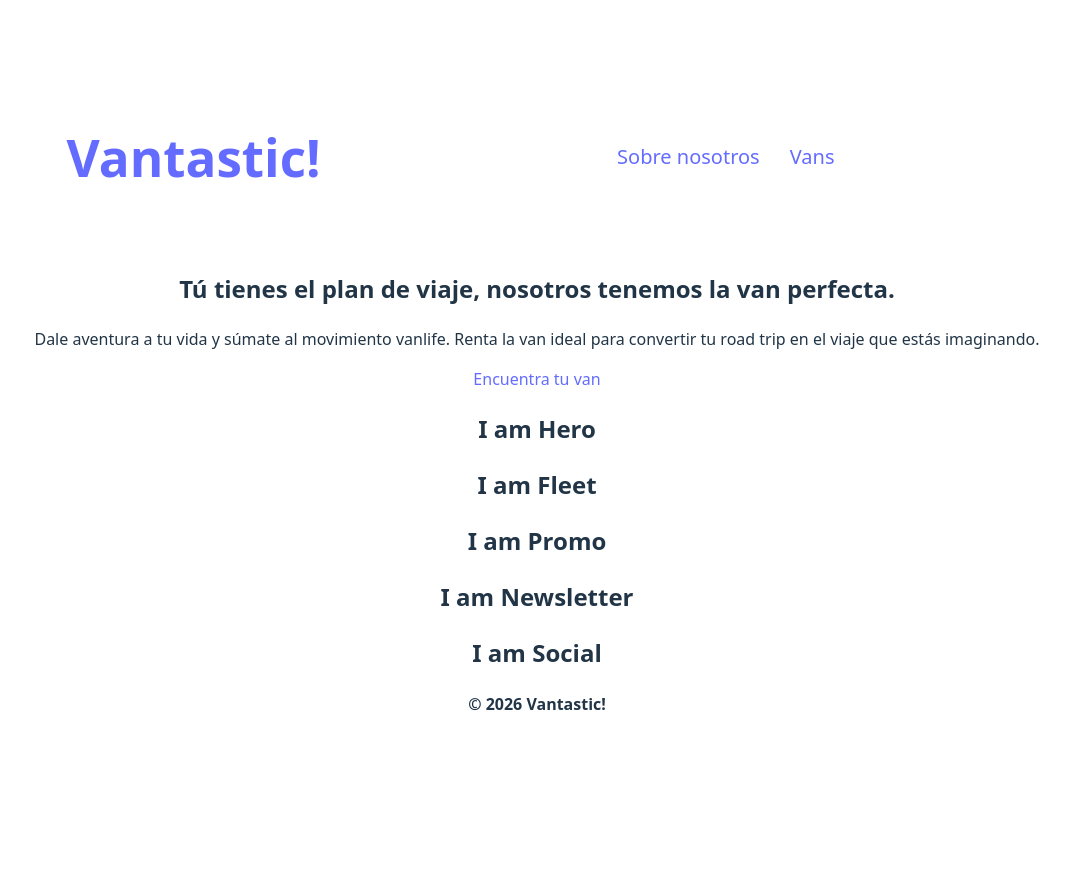
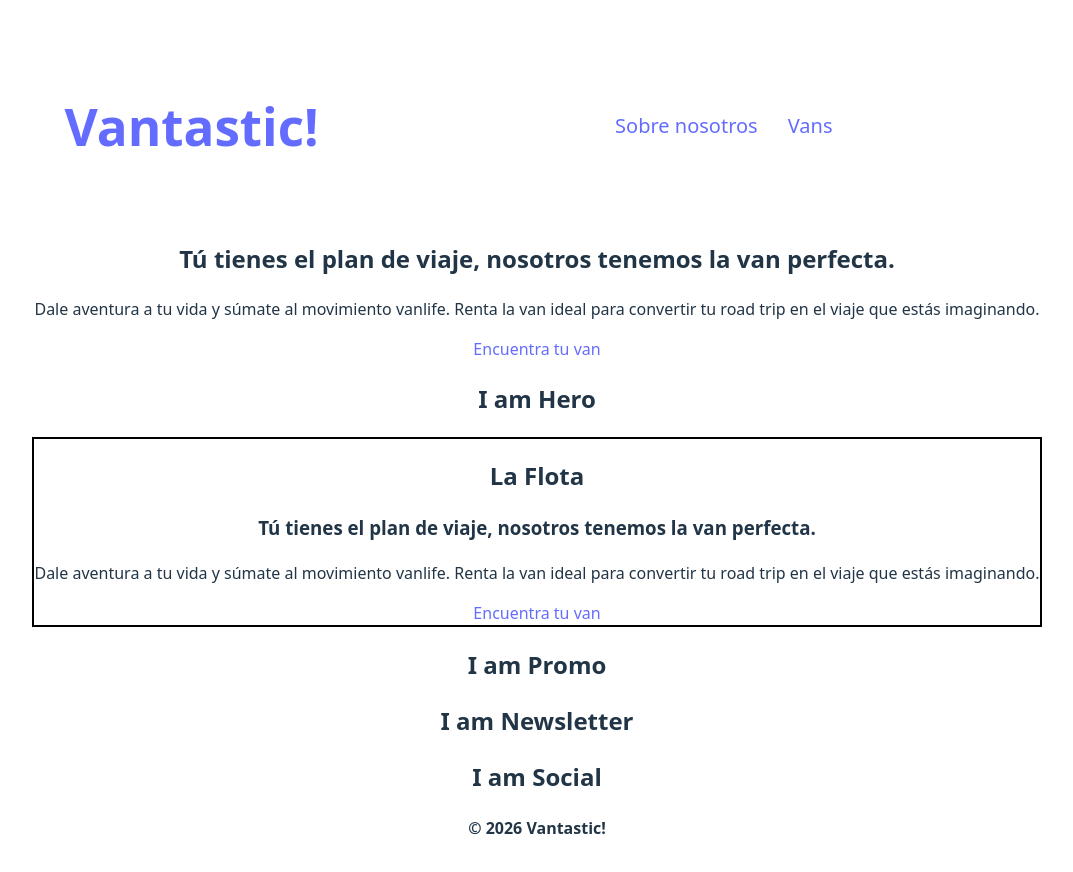
Before and after one commit to candytale55/vantastic, a React (Vite) app: page /home in a window 1280 px wide. Shown: the top 872 px of the page, without its empty margins (103-1176 px from the left). Before the commit the page ends 800 px from the top, so only its background shows below. Built offline with nearby package versions, Linux system fonts and the light colour scheme; what miragejs would draw is missing.

Commit message:
feat(Fleet): add section structure and placeholder content for Fleet page

```diff
--- a/src/index.css
+++ b/src/index.css
@@ -116,3 +116,9 @@ fieldset {
   border: 1px solid #ccc;  /* Just for visual structure */
   padding: 15px;
 }
+
+/* TODO: Temporal styles for sections */
+
+.section {
+  border: black 2px solid;
+}
--- a/src/pages/sections/Fleet.jsx
+++ b/src/pages/sections/Fleet.jsx
@@ -1,7 +1,12 @@
-import React from 'react'
+import { Link } from 'react-router-dom'
 
 export default function Fleet() {
-  return (
-    <h2>I am Fleet</h2>
-  )
+    return (
+        <section className="section" id="fleet-section">
+            <h2>La Flota</h2>
+            <h3>Tú tienes el plan de viaje, nosotros tenemos la van perfecta.</h3>
+            <p>Dale aventura a tu vida y súmate al movimiento vanlife. Renta la van ideal para convertir tu road trip en el viaje que estás imaginando.</p>
+            <Link to="vans">Encuentra tu van</Link>
+        </section>
+    )
 }
```
